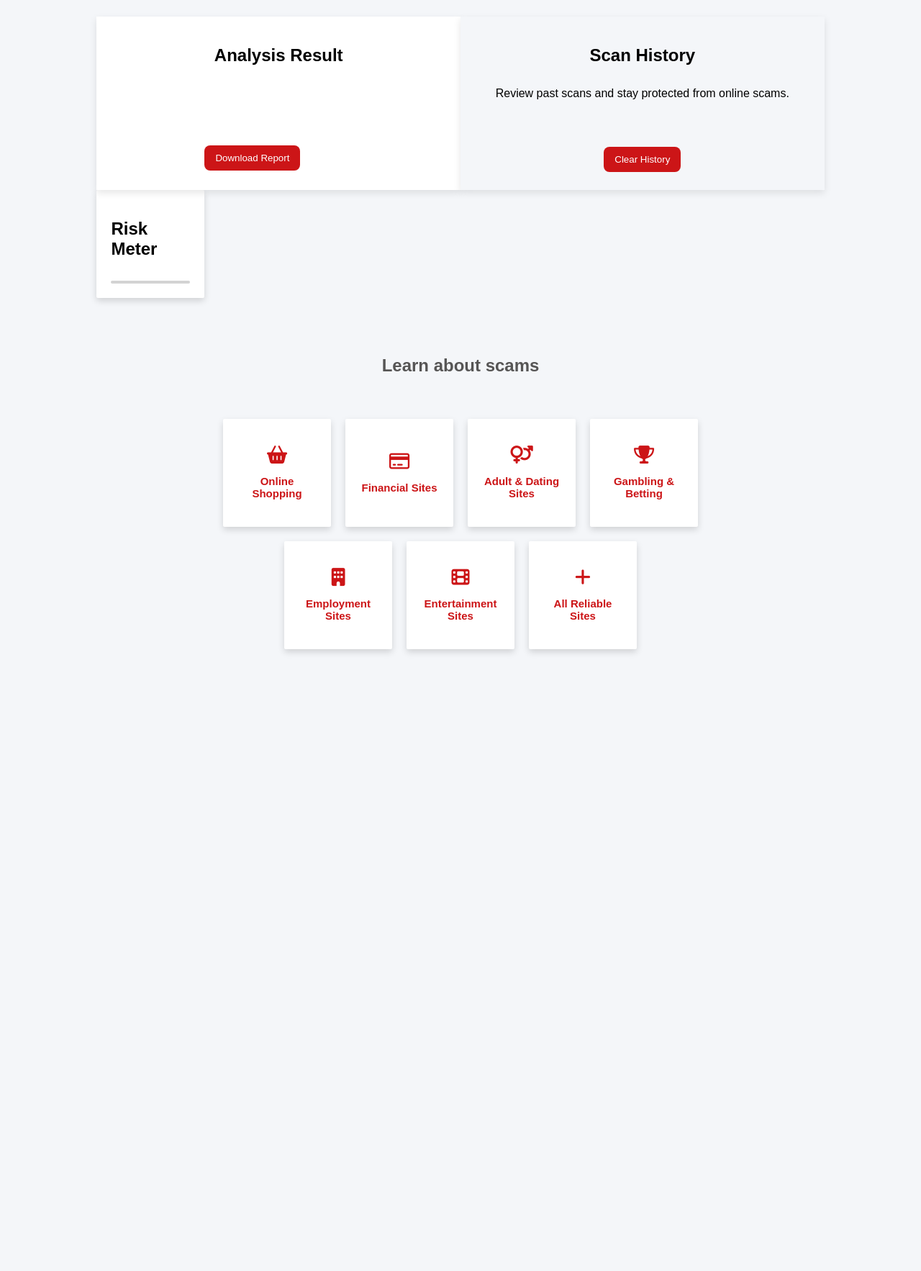
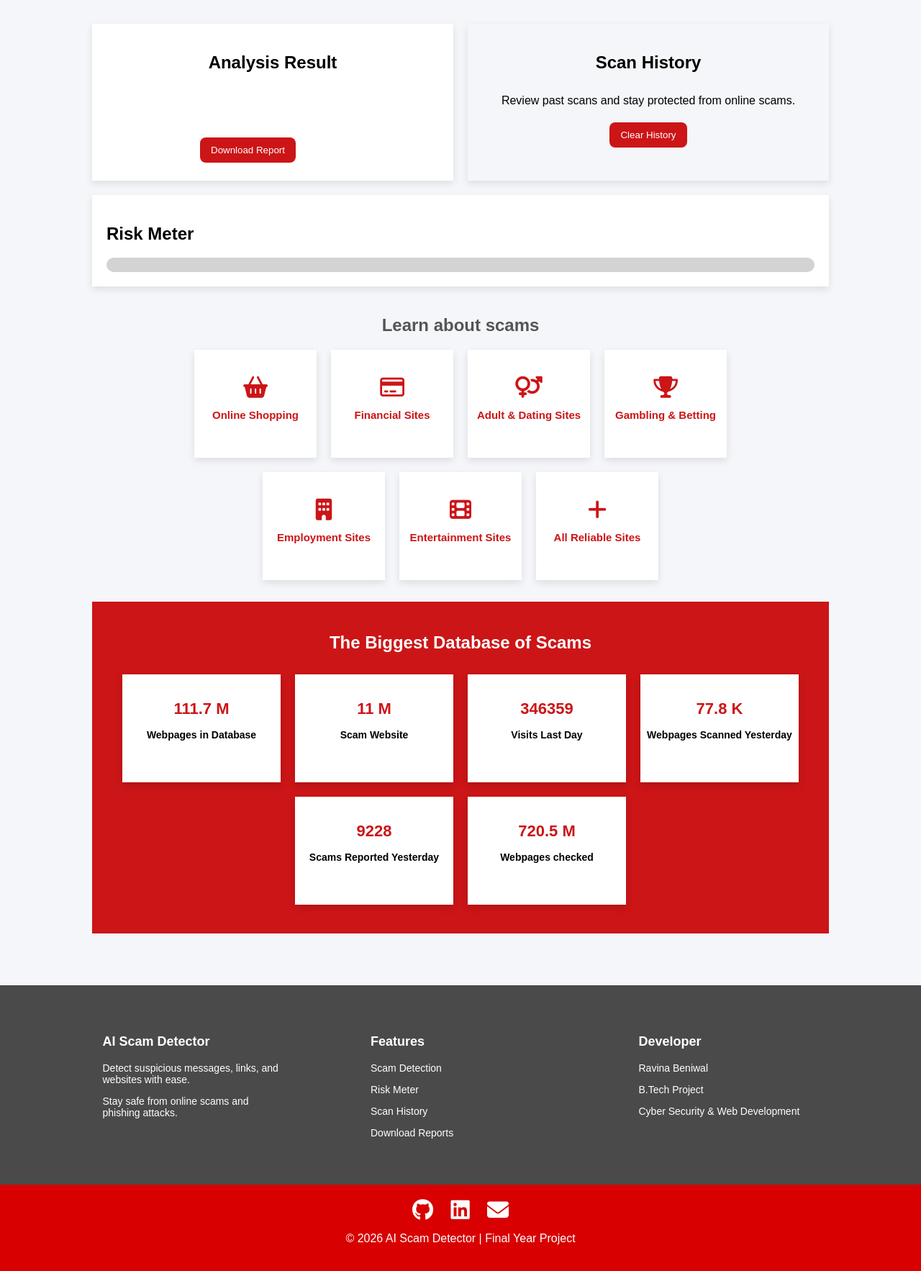
Before and after one commit to ravinabeniwal/AI-Scam-Detector, a plain HTML site: page ai-scam-detector/Frontend/index.html in a window 1280 px wide. Shown: the part 730-2496 px from the top of the page at 72% size. Before the commit the page ends 1660 px from the top, so only its background shows below. Drawn offline with Linux system fonts and the light colour scheme.

Commit message:
final code for front-end

```diff
--- a/ai-scam-detector/Frontend/index.html
+++ b/ai-scam-detector/Frontend/index.html
@@ -9,11 +9,12 @@
 </head>
 <body>
     <div class="container">
+        <nav  class="nav-bar" ><h2 style="margin-left: 10%;">🛡️ AI Scam Detector</h2></nav>
+        <br> <br> <br> <br>
+   <p style="text-align: center; font-size: 48px; margin: 0;"><strong>Your Anti-Scam Partner, </strong> </p>
+  <p style="text-align: center; font-size: 48px;  margin: 0;"><strong>Keeping You Safe!</strong></p>
+    <p style="text-align: center;">Quick check for scams, and report scams with a single click to help protect others</p>
 
-    <div  class="nav-bar"><h2>🛡️ AI Scam Detector</h2></div>
-    <h1 style="text-align: center; ">Your Anti-Scam Partner,</h1>
-    <h1 style="text-align: center;">Keeping You Safe!</h1>
-    <p style="text-align: center;">Quick check for scams, and report scams with a single click to help protect others</p>
     <h3>Total Scans: <span id="scanCount">0</span></h3>
     <div class="cards-container">
     <div class="scams">
@@ -45,11 +46,11 @@
     </div>
     <div class="row">
         <h4>Discover more: </h4>
-        <h6 style="margin-top: 3px;">Manual check | Claim your business  | Download apps</h6>
+        <h6 style="margin-top: 26px;">Manual check | Claim your business  | Download apps</h6>
     </div>
 <div class="cards-container">
  <div class="card1" style="background-color:white">
-        <h2>Analysis Result</h2>
+        <h2 style="text-align: center;">Analysis Result</h2>
         <p id="result"></p>
         <button  class="download-btn" onclick="downloadReport()"> Download Report</button>
     </div>
@@ -63,62 +64,124 @@
         </button>
     </div>
 </div>
-    <div class="card">
+    <div class="risk">
         <h2>Risk Meter</h2>
         <div id="riskBarContainer">
             <div id="riskBar"></div>
         </div>
     </div>
     <section class="learn-scams">
-
-    <h2 class="title">Learn about scams</h2>
-
+    <h2 class="learn-title">Learn about scams</h2>
     <div class="row1">
-
         <div class="card">
             <i class="fa-solid fa-basket-shopping"></i>
             <h3>Online Shopping</h3>
         </div>
-
         <div class="card">
             <i class="fa-regular fa-credit-card"></i>
             <h3>Financial Sites</h3>
         </div>
-
         <div class="card">
             <i class="fa-solid fa-venus-mars"></i>
             <h3>Adult & Dating Sites</h3>
         </div>
-
         <div class="card">
             <i class="fa-solid fa-trophy"></i>
             <h3>Gambling & Betting</h3>
         </div>
-
     </div>
-
     <div class="row2">
-
         <div class="card">
             <i class="fa-solid fa-building"></i>
             <h3>Employment Sites</h3>
         </div>
-
         <div class="card">
             <i class="fa-solid fa-film"></i>
             <h3>Entertainment Sites</h3>
         </div>
-
         <div class="card">
             <i class="fa-solid fa-plus"></i>
             <h3>All Reliable Sites</h3>
         </div>
+    </div>
+</section>
+ <section class="database">
+    <h2 class="database-title">The Biggest Database of Scams</h2>
+    <div class="row3">
+        <div class="cards">
+            <h2>111.7 M</h2>
+            <h5>Webpages in Database</h5>
+        </div>
+        <div class="cards">
+            <h2>11 M</h2>
+            <h5>Scam Website</h5>
+            </div>
+            <div class="cards">
+                <h2>346359</h2>
+                <h5>Visits Last Day</h5>
+            </div>
+            <div class="cards">
+                <h2>77.8 K</h2>
+                <h5>Webpages Scanned Yesterday</h5>
+            </div>
+        </div>
+        <div class="row4">
+            <div class="cards">
+                <h2>9228</h2>
+                <h5>Scams Reported Yesterday</h5>
+            </div>
+            <div class="cards">
+                <h2>720.5 M</h2>
+                <h5>Webpages checked</h5>
+            </div>
+            </div>
+            </section>
+             </div>
+             <br> <br> <br> <br>
+            <footer class="footer">
 
+    <div class="footer-section">
+        <h3>AI Scam Detector</h3>
+        <p>Detect suspicious messages, links, and websites with ease.</p>
+        <p>Stay safe from online scams and phishing attacks.</p>
     </div>
 
-</section>
-   </div>
-    <script src="script.js"></script>
-    </body>
+    <div class="footer-section">
+        <h3>Features</h3>
+        <p>Scam Detection</p>
+        <p>Risk Meter</p>
+        <p>Scan History</p>
+        <p>Download Reports</p>
+    </div>
 
+    <div class="footer-section">
+        <h3>Developer</h3>
+        <p>Ravina Beniwal</p>
+        <p>B.Tech Project</p>
+        <p>Cyber Security & Web Development</p>
+    </div>
+
+</footer>
+
+<div class="footer-bottom">
+
+    <div class="social-icons">
+    <a href="https://github.com/ravinabeniwal" target="_blank">
+        <i class="fa-brands fa-github"></i>
+    </a>
+    <a href="https://www.linkedin.com/in/ravina-beniwal-0279b8328/" target="_blank">
+        <i class="fa-brands fa-linkedin"></i>
+    </a>
+    <a href="mailto:ravinabeniwal390@gmail.com">
+        <i class="fa-solid fa-envelope"></i>
+    </a>
+</div>
+
+    <p>© 2026 AI Scam Detector | Final Year Project</p>
+
+</div>
+
+
+        <script src="script.js"></script>
+        </body>
     </html>
--- a/ai-scam-detector/Frontend/script.js
+++ b/ai-scam-detector/Frontend/script.js
@@ -94,7 +94,7 @@ setTimeout(() => {
     warning.push("Contains Link");
   }
   if (score >= 3) {
-    result.style.backgroundColor = "red";
+    result.style.backgroundColor = "#cc1517";
     result.style.color = "white";
     result.innerHTML = `"Scam Message Detected"; <br><br>
         Risk Score=${score}/10 <br><br>
@@ -129,7 +129,7 @@ setTimeout(() => {
         `;
   }
    else if (score >= 1) {
-    result.style.backgroundColor = "orange";
+    result.style.backgroundColor = "#FF7900";
     result.style.color = "black";
     result.innerHTML = `
         "Scam Message Detected"; <br><br>
--- a/ai-scam-detector/Frontend/style.css
+++ b/ai-scam-detector/Frontend/style.css
@@ -1,192 +1,160 @@
-.nav-bar{
-    font-family: Arial, sans-serif;
-    background-color: white;
-    color: black;
-    border-radius: 12px 12px 12px 12px;
-    border: 1px solid #ccc;
-    margin: top 0;
-    display: flex;
-}
+/* ===== BODY ===== */
+
 body{
     font-family: Arial, sans-serif;
     background-color: #f4f6f9;
-     margin: top 0;
+    margin: 0;
+    padding: 0;
+}
+
+/* ===== NAVBAR ===== */
+
+.nav-bar{
+    position: fixed;
+    top: 0;
+    left: 0;
+    width: 100%;
+    height: 70px;
+    background-color: white;
     display: flex;
-    justify-content: center;
+    align-items: center;
+    padding-left: 20px;
+    z-index: 1000;
+    box-shadow: 0 2px 10px rgba(0,0,0,0.1);
 }
-.scams{
-    background: white;
-    padding: 20px;
-    margin-top: 20px;
-    box-shadow: 0px 0px 0px rgba(0,0,0,0.1);
-    width:50%;
+
+.nav-bar h2{
+    margin: 0;
 }
+
+/* ===== CONTAINER ===== */
+
 .container{
     width: 80%;
     margin: auto;
-    padding: 20px;
+    padding-top: 100px;
 }
 
-textarea{
-    width: 95%;
-    height: 30px;
-    padding: 10px;
-    margin-top: 20px;
-    border-radius: 10px;
-}
-.card{
-    background: white;
-    padding: 20px;
-    margin-top: 20px;
-    border-radius: 12px;
-    box-shadow: 0px 4px 10px rgba(0,0,0,0.1);
-}
+/* ===== BUTTONS ===== */
+
 button{
     padding: 10px 15px;
     border: none;
     border-radius: 8px;
     cursor: pointer;
     margin: 5px;
-    color:white;
-     background-color:#cc1517;
-    }
-#result{
-    margin-top: 20px;
-    padding: 15px;
-    border-radius: 10px;
-    text-align: center;
-    font-weight: bold;
+    color: white;
+    background-color: #cc1517;
 }
 
-#history{
-    margin-top: 20px;
-    text-align: left;
-    background: white;
-    color: black;
+/* ===== TEXTAREA ===== */
 
+textarea{
+    width: 95%;
+    padding: 10px;
+    border-radius: 10px;
 }
 
-#history li{
-    margin-bottom: 10px;
-}
-.clear-btn{
-    background-color: #cc1517;
-    color: white;
-    text-align: center;
-    margin-top:45px;
-    padding: 10px 15px;
-}
-.download-btn{
-    background-color: #cc1517;
-    color: white;
-    margin-top:45px;
-    margin-left:130px;
-    padding: 10px 15px;
-}
-.dark-mode .container{
-    background-color: #1e1e1e;
-    color: white;
-}
+/* ===== SCAN & REPORT SECTION ===== */
 
-
-#riskBarContainer{
-    width: 100%;
-    height: 20px;
-    background-color: lightgray;
-    border-radius: 10px;
-    margin-top: 10px;
-}
-
-#riskBar{
-    width: 0%;
-    height: 100%;
-    background-color: #cc1517;
-    border-radius: 10px;
-}
 .cards-container{
     display: flex;
-    gap: 0px;
     justify-content: center;
-    align-items: stretch;
+    gap: 20px;
     margin-top: 30px;
 }
 
 .scams,
 .report{
     flex: 1;
-    padding: 20px;
-    margin-top: 20px;
-     box-shadow: 0px 4px 10px rgba(0,0,0,0.1);
-    width: 50%;
-    margin-left:0px;
-    }
-
-.scams{
-    max-width: 500px;
-}
-
-.report{
     max-width: 500px;
 
+    background: white;
+    padding: 20px;
+
+    box-shadow: 0px 4px 10px rgba(0,0,0,0.1);
 }
 
 .scams h2,
 .report h3{
     text-align: center;
 }
+
 .report{
     text-align: center;
 }
 
-.row{
-    display:flex;
-    text-align:center;
-    gap:150px;
-    margin-top: 10px;
-    padding:10px;
-    margin-bottom: 10px;
-    padding-bottom: 10px;
+/* ===== RESULT & HISTORY ===== */
 
-}
-.row h4,.row h5{
-    margin:0;
-}
 .card1,
 .card2{
     flex: 1;
+    max-width: 500px;
+
+    background: white;
+
     padding: 20px;
-    margin-top: 20px;
+
     box-shadow: 0px 4px 10px rgba(0,0,0,0.1);
-    width: 50%;
-    margin-left:0px;
-
-}
-.card1{
-    max-width: 500px;
 }
 
 .card2{
-    max-width: 500px;
-
-}
-.card1 h2,p
-.card2 p,ul{
     text-align: center;
 }
-.card2{
-    text-align: center;
+.row{
+    display: flex;
+    justify-content: center;
+    gap: 20px;
+    /* margin-top: 10px; */
 }
+
+.download-btn{
+    margin-top: 70px;
+    margin-left:130px;
+}
+
+#history{
+    background: white;
+    color: black;
+}
+
+/* ===== RISK BAR ===== */
+
+.risk{
+    background: white;
+    padding: 20px;
+    margin-top: 20px;
+
+    box-shadow: 0px 4px 10px rgba(0,0,0,0.1);
+}
+
+#riskBarContainer{
+    width: 100%;
+    height: 20px;
+
+    background: lightgray;
+
+    border-radius: 10px;
+}
+
+#riskBar{
+    width: 0%;
+    height: 100%;
+
+    background: #cc1517;
+
+    border-radius: 10px;
+}
+
+/* ===== LEARN ABOUT SCAMS ===== */
+
 .learn-scams{
     text-align: center;
-    margin-top: 50px;
+    margin-top: 40px;
 }
 
-.title{
-    display: inline-block;
-    color:rgb(86, 85, 85);
-    padding: 10px 20px;
-    border-radius: 5px;
-
+.learn-title{
+    color: #555;
 }
 
 .row1,
@@ -196,27 +164,20 @@ button{
     gap: 20px;
 }
 
-.row1{
-    margin-top: 30px;
-}
-
 .row2{
     margin-top: 20px;
 }
 
 .card{
-    width: 110px;
-    height: 110px;
-   background-color: white;
-   border-radius: 2px;
-    box-shadow: 0px 4px 10px rgba(0,0,0,0.15);
+    width: 170px;
+    height: 150px;
+    background: white;
     display: flex;
     flex-direction: column;
     justify-content: center;
     align-items: center;
+    box-shadow: 0px 4px 10px rgba(0,0,0,0.1);
     transition: 0.3s;
-    margin-top: 0.2px;
-
 }
 
 .card:hover{
@@ -224,13 +185,135 @@ button{
 }
 
 .card i{
-    font-size: 25px;
-    color:#cc1517;
+    font-size: 30px;
+    color: #cc1517;
+}
+
+.card h3{
+    color: #cc1517;
+    font-size: 15px;
+    text-align: center;
+}
+
+/* ===== DATABASE ===== */
+
+.database{
+    width: 100%;
+    background-color: #cc1517;
+    padding: 40px 20px;
+    margin-top: 30px;
+    box-sizing: border-box;
+    text-align: center;
+}
+
+.database-title{
+    color: white;
+    margin-bottom: 30px;
+    margin-top: 0.1em;
+}
+
+.row3,
+.row4{
+    display: flex;
+    justify-content: center;
+    gap: 20px;
+}
+
+.row4{
+    margin-top: 20px;
+}
+
+.cards{
+    width: 220px;
+    height: 150px;
+
+    background: white;
+
+    display: flex;
+    flex-direction: column;
+    justify-content: center;
+    align-items: center;
+
+    box-shadow: 0px 4px 10px rgba(0,0,0,0.15);
+
+    transition: 0.3s;
+}
+
+.cards:hover{
+    transform: translateY(-5px);
+}
+
+.cards h2{
+    color: #cc1517;
+    margin: 0;
+    font-size: 22px;
+}
+
+.cards h5{
+    margin-top: 15px;
+    text-align: center;
+    font-size: 14px;
+}
+
+/* ===== FOOTER ===== */
+
+.footer{
+    width: 100%;
+
+    background: #4a4a4a;
+    color: white;
+
+    display: flex;
+    justify-content: space-evenly;
+    flex-wrap: wrap;
+
+    padding: 50px 20px;
+
+    box-sizing: border-box;
+}
+
+.footer-section{
+    width: 250px;
+}
+
+.footer-section h3{
+    font-size: 18px;
+}
+
+.footer-section p{
+    font-size: 14px;
+}
+
+.footer-bottom{
+    width: 100%;
+    background: #d80000;
+    color: white;
+
+    text-align: center;
+
+    padding: 20px;
+
+    box-sizing: border-box;
+}
+
+.social-icons{
     margin-bottom: 15px;
 }
 
-.card h3{
-    color:#cc1517;
-    margin: 0;
-     font-size: 15px;
+.social-icons i{
+    font-size: 30px;
+    margin: 0 10px;
+    cursor: pointer;
 }
+
+.social-icons i:hover{
+    transform: scale(1.2);
+}
+.social-icons a{
+    color: white;
+    text-decoration: none;
+}
+
+.social-icons a:hover{
+    color: #d80000;
+}
```
